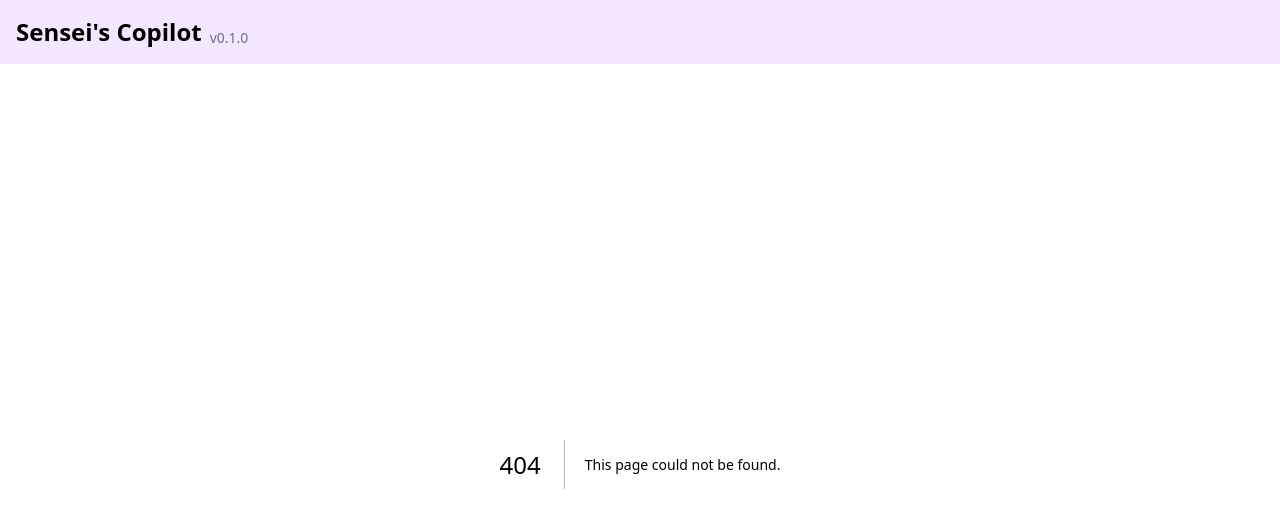
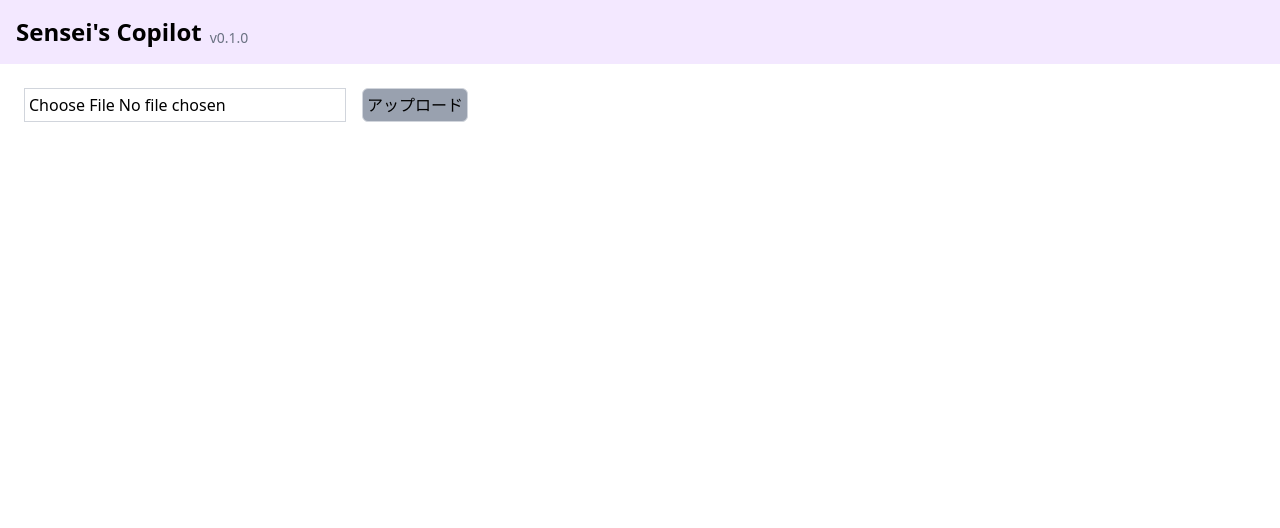
Before and after one commit to SoichiroFujiwara/Senseis-Copilot, a Next.js app: page /upload in a window 1280 px wide. Before the commit this address had no page. Shown: the top 528 px of the page. Built offline with nearby package versions, Linux system fonts and the light colour scheme.

Commit message:
added /upload and implemented client-side file processing

```diff
--- /dev/null
+++ b/src/app/api/upload/route.ts
@@ -0,0 +1,3 @@
+export async function POST(_req: Request) {
+    return Response.json({ok: "true"});
+}
--- a/src/app/layout.tsx
+++ b/src/app/layout.tsx
@@ -16,7 +16,10 @@ export default function RootLayout({
     <html lang="ja">
       <body>
         <Header />
-        {children}
+        <div className="p-6">
+          {children}
+        </div>
+
       </body>
     </html>
   );
--- a/src/app/page.tsx
+++ b/src/app/page.tsx
@@ -1,7 +1,6 @@
 export default function Home() {
   return (
     <div>
-      <h1></h1>
     </div>
   );
 }
--- /dev/null
+++ b/src/app/upload/page.tsx
@@ -0,0 +1,50 @@
+"use client";
+
+import { useState, useEffect } from "react";
+
+
+
+export default function UploadPage() {
+    const [file, setFile] = useState<File | null>(null);
+    useEffect(
+        () => {console.log("ファイルが変更された：", file?.name ?? "（なし）")},
+        [file]
+    );
+
+
+    return (
+        <div>
+            <input
+            className="border border-gray-300 hover:bg-gray-100 transition p-1"
+            type="file"
+            onChange={(e)=>{
+                const f = e.target.files?.[0] ?? null;
+                setFile(f);}}
+             />
+             <button
+             className="bg-gray-100 hover:bg-gray-200 active:bg-gray-300 disabled:bg-gray-400 ml-4 border border-gray-300 transition p-1 rounded-md"
+             disabled={file == null}
+             onClick={()=>{
+                if (!file) return;
+                handleMakeFormData(file);
+                alert(`FormDataに詰めました: ${file.name}`);
+             }}>
+                アップロード
+             </button>
+        </div>
+    );
+}
+
+function handleMakeFormData(file: File) {
+    const fd = new FormData();
+    fd.append("file", file);
+
+    //中身を確認用にログ（実運用では不要）
+    for (const [key, value] of fd.entries()) {
+        if (value instanceof File) {
+            console.log('FormData:', key, value.name, value.size, 'bytes');
+        } else {
+            console.log('FormData:', key, value);
+        }
+    }
+}
```
